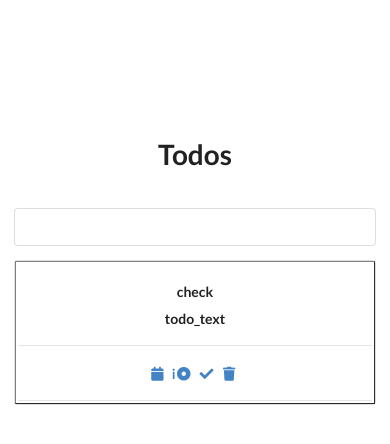
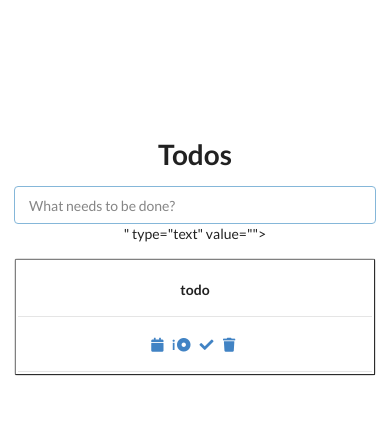
Before and after one commit to gomjellie/todo, a Flask app: page /show in a window 390 px wide. Shown: the top 444 px of the page. Run offline with Flask 2, Linux system fonts and the light colour scheme; data that the repository does not hold is empty; some libraries are stand-ins or nearby versions.

Commit message:
모바일 문제 테이블 수정해서 해결

```diff
--- a/app/templates/layout.html
+++ b/app/templates/layout.html
@@ -1,4 +1,6 @@
 <!doctype html>
+<html>
+	<head>
 		<title>TODOS</title>
 
 		<script>
@@ -18,12 +20,19 @@
 	xhr.setRequestHeader("Content-Type", "application/x-www-form-urlencoded; charset=UTF-8");
 	xhr.send("todo_id="+todo_id);
 }
+function handleIt(txt) {   // txt == content of form input
+	alert("Entered value: " + txt);
+}
+
 		</script>
-
-
+		<link rel="stylesheet" href="node_modules/todomvc-app-css/index.css">
 		<meta name="viewport" content="width=device-width, initial-scale=1.0">
 		<link rel="stylesheet" type="text/css" href="https://cdnjs.cloudflare.com/ajax/libs/semantic-ui/2.1.8/semantic.min.css">
 		<div class="ui vertical masthead center aligned random segment" style="padding:10em 0em">
+
+	</head>
+
+	<body>
 		<div class="ui container">
 
 			<h1 class = "ui header">
@@ -41,3 +50,5 @@
 			</div>
 		</div>
 		</div>
+	</body>
+</html>
--- a/app/templates/register.html
+++ b/app/templates/register.html
@@ -4,10 +4,7 @@
 {% block register %}
 
 <form method=post action="/register" class = "ui form">
-	<div class="ui checkbox">
-		{{ render_field(form.check) }}
-	</div> {{ render_field(form.todo) }}
-	{#<input type=submit value=Register>#}
+	{{ form.todo(todo=form.todo, placeholder="What needs to be done?", autofocus="True", align="center")}}
 </form>
 
 {% endblock %}
--- a/app/templates/show.html
+++ b/app/templates/show.html
@@ -6,8 +6,7 @@
 	<table border="1" summary="테이블 관련 요소 목록" align="center" width ="100%">
 		<thead align="center">
 			<tr>
-				<th>check</th>
-				<th>todo_text</th>
+				<th>todo</th>
 			</tr>
 		</thead>
 		{%for todo in todos %}
@@ -22,10 +21,7 @@
 														  {% endif %}
 														  onclick = "sendPost('{{ request.url }}', '{{ url_for('flip') }}', {{ todo.id }})"
 														  >
-					</td>
-						<td>
 							<label for="{{todo.id}}">{{todo.todo}}</label>
-						</td>
 				</form>
 			</tr>
 		</tbody>
```
Lines whose indentation alone changed are shown as unchanged.
